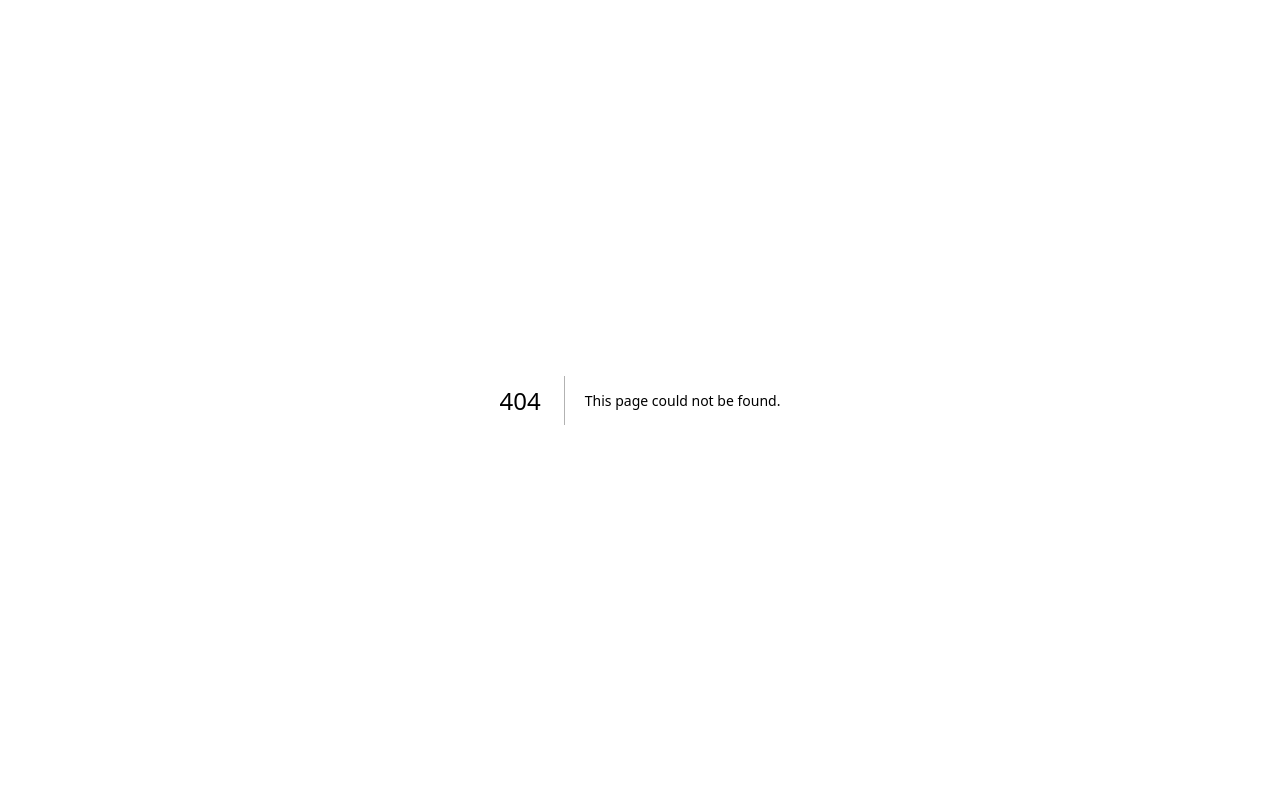
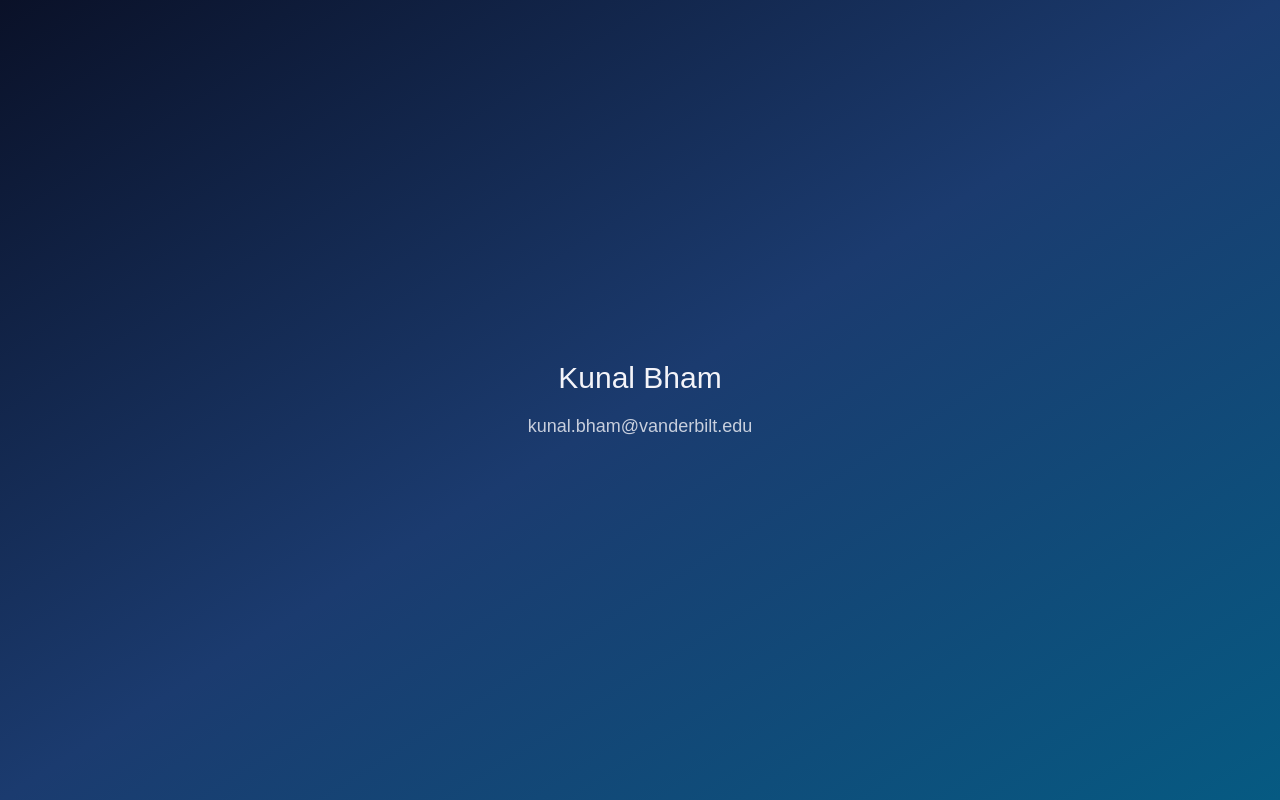
Before and after one commit to kunal-bham/genie, a Next.js app: page /contact in a window 1280 px wide. Before the commit this address had no page. Built offline with nearby package versions, Linux system fonts and the light colour scheme; a web font is replaced by a local one.

Commit message:
redirect

```diff
--- /dev/null
+++ b/app/app/route.ts
@@ -0,0 +1,5 @@
+import { redirect } from 'next/navigation';
+
+export async function GET() {
+  redirect('https://apps.apple.com/app/id6740502295');
+}
--- /dev/null
+++ b/app/contact/page.tsx
@@ -0,0 +1,17 @@
+export default function Contact() {
+  return (
+    <main className="min-h-screen bg-gradient-to-br from-[#0A1128] via-[#1B3B6F] to-[#065A82] flex items-center justify-center">
+      <div className="text-center">
+        <h1 className="text-3xl font-light text-cloud-white mb-4">
+          Kunal Bham
+        </h1>
+        <a
+          href="mailto:kunal.bham@vanderbilt.edu"
+          className="text-cloud-white/80 hover:text-cloud-white text-lg transition-colors duration-300"
+        >
+          kunal.bham@vanderbilt.edu
+        </a>
+      </div>
+    </main>
+  );
+}
--- a/app/page.tsx
+++ b/app/page.tsx
@@ -268,13 +268,19 @@ export default function Home() {
       </div>
 
       {/* Footer */}
-      <footer className="mt-16 text-center">
+      <footer className="mt-16 text-center space-x-6">
         <a
           href="/privacy"
           className="text-cloud-white/80 hover:text-cloud-white text-sm underline decoration-dotted transition-colors duration-300"
         >
           Privacy Policy
         </a>
+        <a
+          href="/contact"
+          className="text-cloud-white/80 hover:text-cloud-white text-sm underline decoration-dotted transition-colors duration-300"
+        >
+          Contact
+        </a>
       </footer>
     </main>
   );
```
